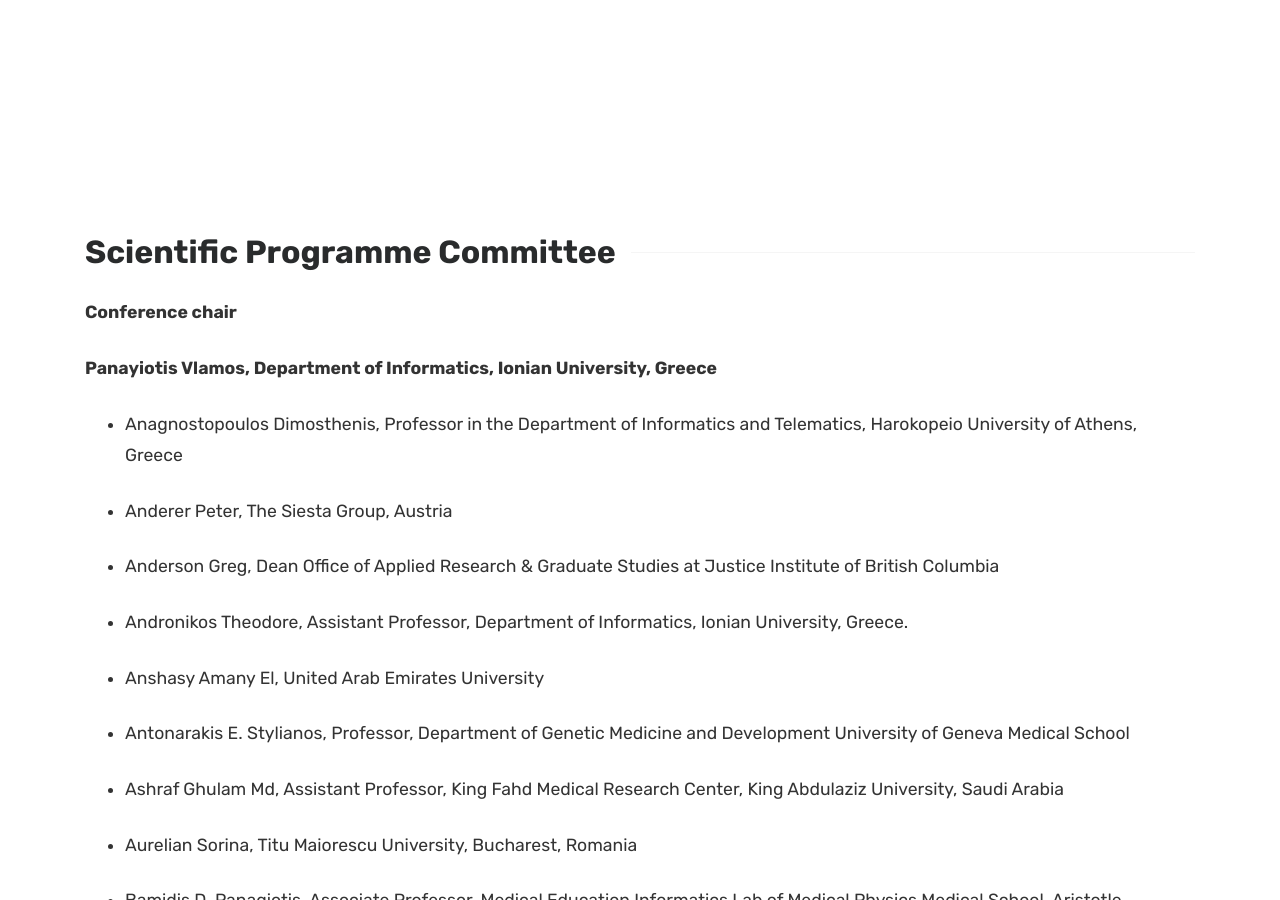
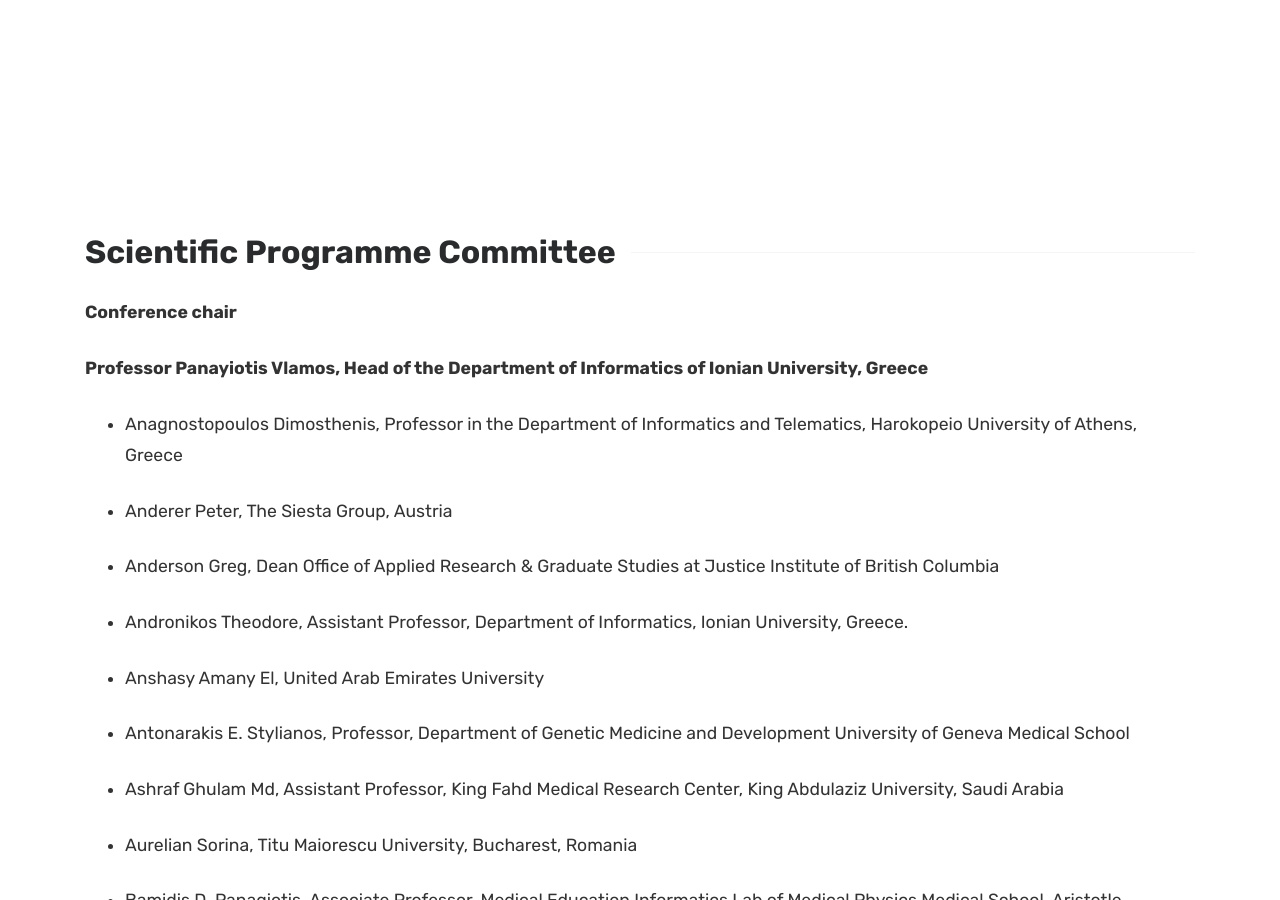
Before and after one commit to Covide-1797/genedis, a Jekyll site: the page built from pages/scientific-program-comittee.html, in a window 1280 px wide and 900 px high. Built offline with Jekyll 4.4.1, drawn with Linux system fonts in a browser that asks for light colours.

Commit message:
Update scientific-program-comittee.html

```diff
--- a/pages/scientific-program-comittee.html
+++ b/pages/scientific-program-comittee.html
@@ -8,7 +8,7 @@
         <div class="row">
             <div class="col-sm-12">
                 <p><strong>Conference chair</strong></p>
-                <p><strong>Panayiotis Vlamos, Department of Informatics, Ionian University, Greece</strong></p>
+                <p><strong>Professor Panayiotis Vlamos, Head of the Department of Informatics of Ionian University, Greece</strong></p>
                 <ul>
                     <li>
                     <p>Anagnostopoulos Dimosthenis, Professor in the Department of Informatics and Telematics, Harokopeio University of Athens, Greece</p>
```
